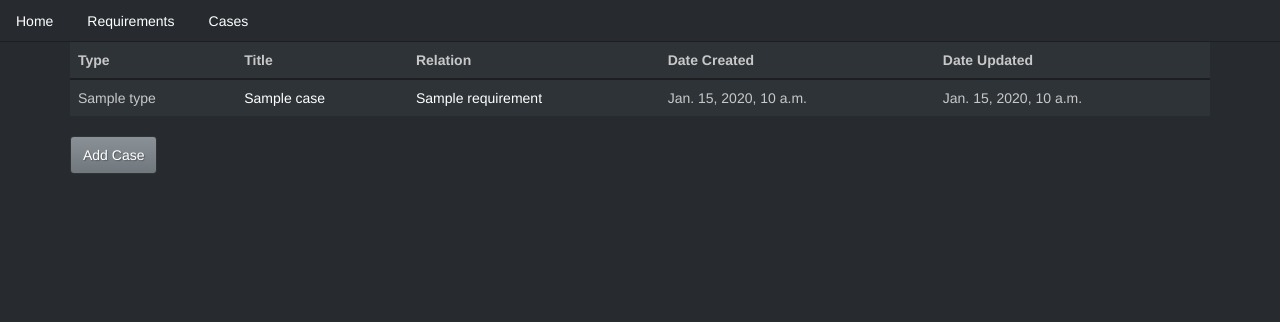
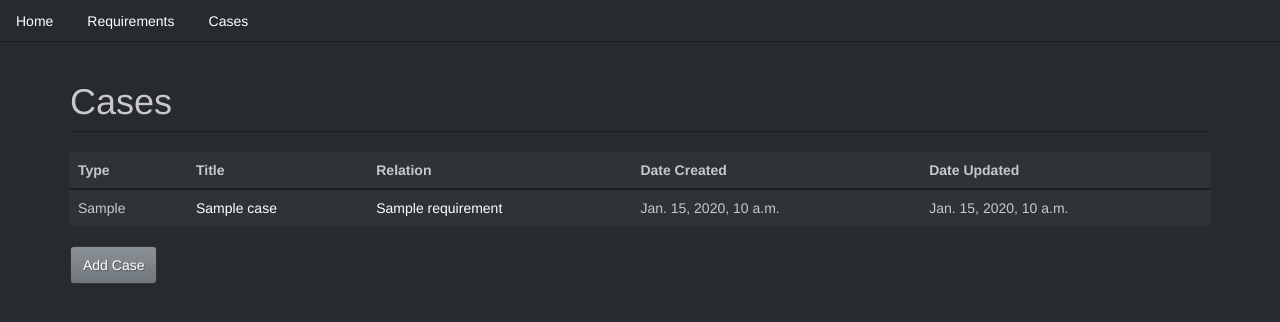
Before and after one commit to thomas-cabral/django_simple_bugs, a Django app: template simple_bugs/templates/simple_bugs/case_list.html in a window 1280 px wide. Shown: the top 322 px of the page. Run offline with Django 3.2, Linux system fonts and the light colour scheme; the template is opened without the code that fills it: most values are stand-ins (such as "Sample title", 1, 10 or a date in 2020); some libraries are stand-ins or nearby versions.

Commit message:
updated templates with get_type_display

```diff
--- a/simple_bugs/templates/simple_bugs/case_detail.html
+++ b/simple_bugs/templates/simple_bugs/case_detail.html
@@ -1,8 +1,8 @@
 {% extends 'base.html' %}
 {% block content %}
 <div class="row">
-<div class="col-lg-3">
-<h1 class='page-header'>{{ case.title }}</h1>
+<div class="col-lg-12">
+<h1 class='page-header'>{{ case.title }} <small>{{ case.get_type_display }}</small></h1>
 </div>
 </div>
 <div class="row">
--- a/simple_bugs/templates/simple_bugs/case_list.html
+++ b/simple_bugs/templates/simple_bugs/case_list.html
@@ -1,5 +1,6 @@
 {% extends 'base.html' %}
 {% block content %}
+<h1 class="page-header">Cases</h1>
 <table class="table">
 <thead>
 <tr>
@@ -24,7 +25,7 @@
 {% for case in case %}
 <tr>
 <td>
-    {{ case.type }}
+    {{ case.get_type_display }}
 </td>
 <td>
     <a href="{% url 'simple_bugs:case_detail' case.id %}">{{ case.title }}</a>
--- a/simple_bugs/templates/simple_bugs/requirement_cases.html
+++ b/simple_bugs/templates/simple_bugs/requirement_cases.html
@@ -18,7 +18,7 @@
 {% for case in requirement.case_set.all %}
 <tr>
     <td>
-        {{ case.type }}
+        {{ case.get_type_display }}
     </td>
     <td>
         <a href="{% url 'simple_bugs:case_detail' case.id %}">{{ case.title }}</a>
```
